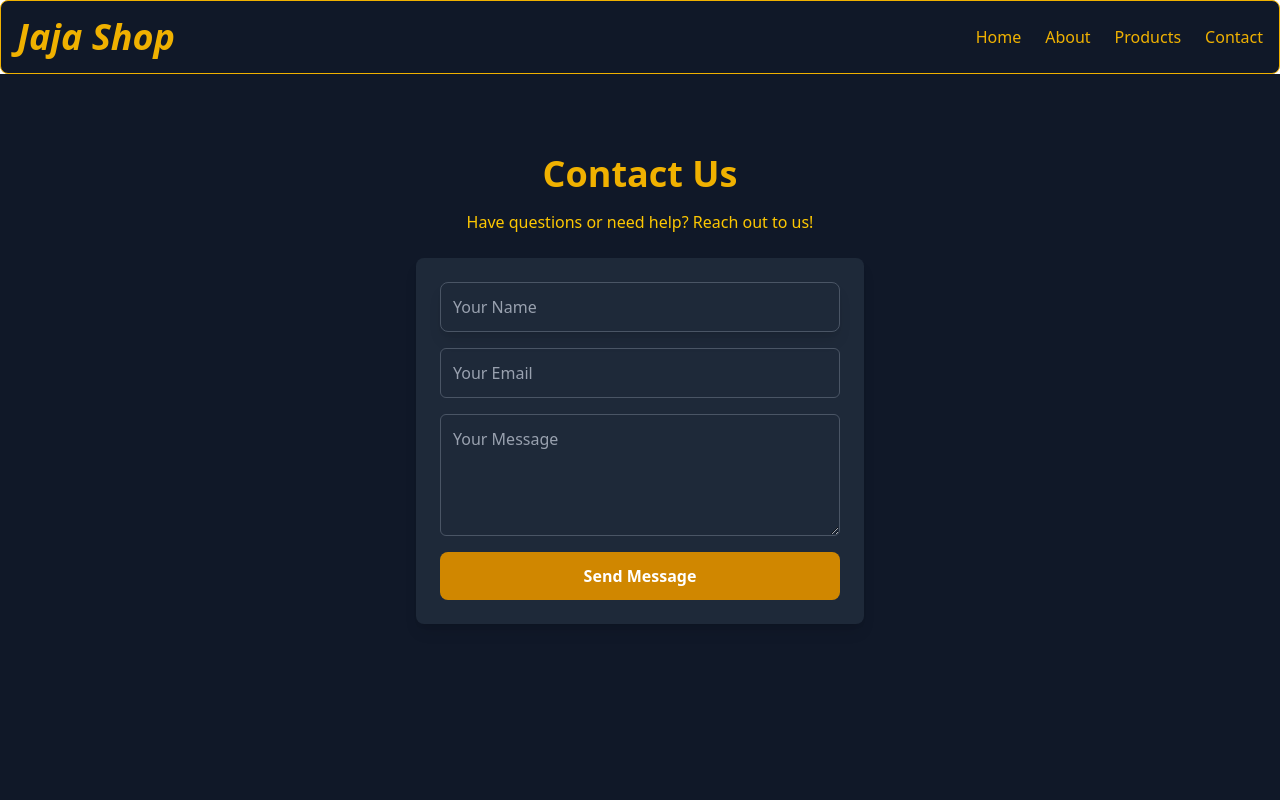
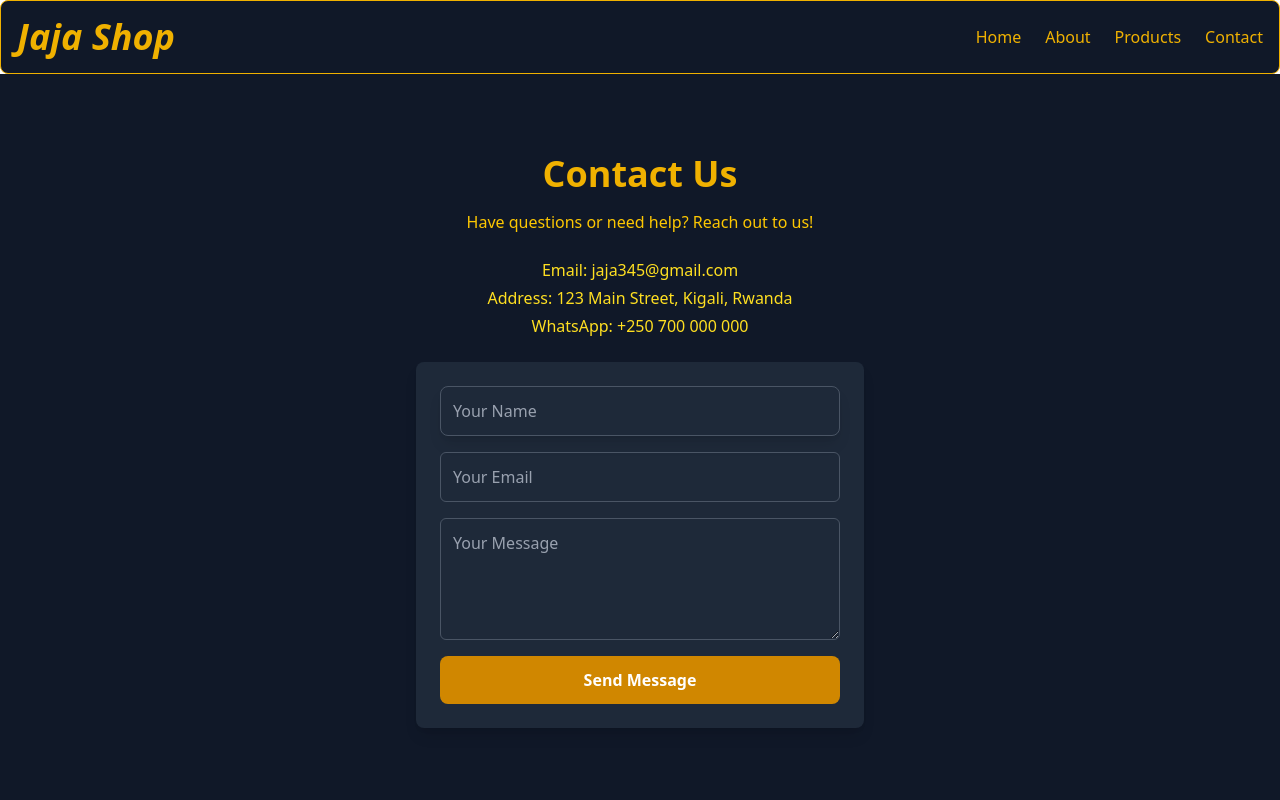
Before and after one commit to UWASEdjaria/Static-E-commerce-Homepage, a React (Vite) app: page /Contact in a window 1280 px wide. Shown: the top 800 px of the page. Built offline with nearby package versions, Linux system fonts and the light colour scheme.

Commit message:
add contact information

```diff
--- a/src/components/Contact.jsx
+++ b/src/components/Contact.jsx
@@ -5,6 +5,11 @@ function Contact() {
     <section className="flex flex-col min-h-screen bg-gray-900 p-10 md:p-20 text-center">
       <h2 className="text-3xl md:text-4xl font-bold mb-4 text-yellow-500">Contact Us</h2>
       <p className="text-yellow-400 mb-6">Have questions or need help? Reach out to us!</p>
+
+      {/* Simple Contact Information */}
+      <p className="text-yellow-300 mb-1">Email: jaja345@gmail.com</p>
+      <p className="text-yellow-300 mb-1">Address: 123 Main Street, Kigali, Rwanda</p>
+      <p className="text-yellow-300 mb-6">WhatsApp: +250 700 000 000</p>
 
       <form className="bg-gray-800 w-full max-w-md mx-auto flex flex-col gap-4 p-6 rounded-lg shadow-lg">
         <input
```
